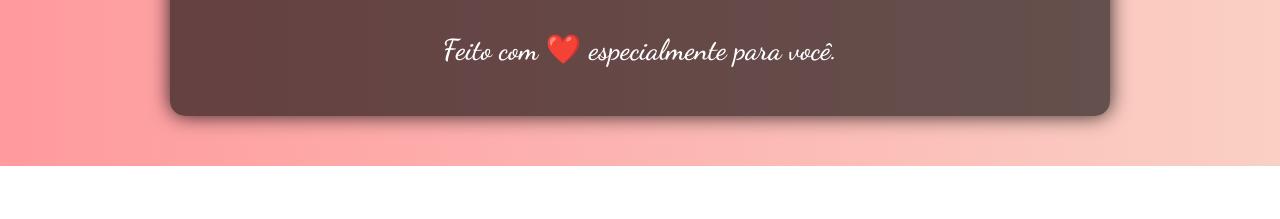
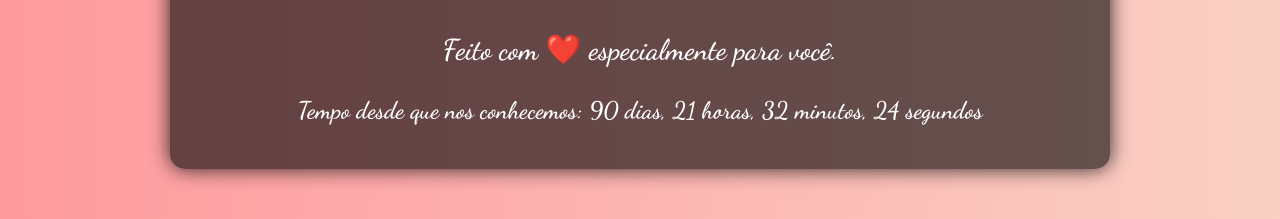
Before and after one commit to DekaiEgo/cazano, a plain HTML site: page index.html in a window 1280 px wide. Shown: the part 1717-1936 px from the top of the page. Before the commit the page ends 1883 px from the top, so only its background shows below. Drawn offline with Linux system fonts and the light colour scheme.

Commit message:
Update index.html

```diff
--- a/index.html
+++ b/index.html
@@ -3,7 +3,7 @@
 <head>
     <meta charset="UTF-8">
     <meta name="viewport" content="width=device-width, initial-scale=1.0">
-    <title>For My Love</title>
+    <title>Para Meu Amor</title>
     <style>
         @import url('https://fonts.googleapis.com/css2?family=Dancing+Script:wght@600&display=swap');
 
@@ -120,14 +120,6 @@
             transform: scale(1.1) rotate(15deg);
         }
 
-        .playlist iframe {
-    width: 100%;
-    height: auto;
-    max-width: 560px;
-    max-height: 315px;
-}
-
-
         /* Rodapé */
         .footer {
             margin-top: 50px;
@@ -168,11 +160,18 @@
             color: #ff69b4;
         }
 
+        .playlist iframe {
+            width: 100%;
+            height: auto;
+            max-width: 560px;
+            max-height: 315px;
+        }
+
     </style>
 </head>
 <body>
     <div class="container">
-        <h1>FELIZ 3 MÊZES AMOR</h1>
+        <h1>Feliz 3 Meses Amor</h1>
         <p>Você é a melhor coisa que já aconteceu na minha vida. Eu te amo mais do que palavras podem expressar!</p>
         <div class="heart">❤️</div>
         <button class="button" onclick="mostrarMensagem()">Clique Aqui</button>
@@ -208,6 +207,8 @@
         <div class="footer">
             <p>Feito com ❤️ especialmente para você.</p>
         </div>
+
+        <p id="contador" style="font-size: 1.5em; margin-top: 20px;"></p>
     </div>
 
     <script>
@@ -232,13 +233,30 @@
                 "Com você, o impossível se torna possível!",
                 "Cada segundo com você é um presente valioso!",
                 "Eu amo você"
-
             ];
             let randomMessage = novasMensagens[Math.floor(Math.random() * novasMensagens.length)];
             document.getElementById("mensagem1").innerHTML = `<strong>Mensagem 1:</strong> "${randomMessage}"`;
-            document.getElementById("mensagem2").innerHTML = `<strong>Mensagem 2:</strong> "${randomMessage}"`;
-            document.getElementById("mensagem3").innerHTML = `<strong>Mensagem 3:</strong> "${randomMessage}"`;
         }
+
+        // Função para calcular o tempo desde 06/12/2024
+        function contarTempo() {
+            const dataInicio = new Date('2024-12-06'); // Data em que conheceu a namorada
+            const agora = new Date(); // Data e hora atuais
+
+            const diff = agora - dataInicio; // Diferença em milissegundos
+
+            // Calcula os dias, horas, minutos e segundos
+            const dias = Math.floor(diff / (1000 * 60 * 60 * 24));
+            const horas = Math.floor((diff % (1000 * 60 * 60 * 24)) / (1000 * 60 * 60));
+            const minutos = Math.floor((diff % (1000 * 60 * 60)) / (1000 * 60));
+            const segundos = Math.floor((diff % (1000 * 60)) / 1000);
+
+            // Exibe o contador na página
+            document.getElementById("contador").innerHTML = `Tempo desde que nos conhecemos: ${dias} dias, ${horas} horas, ${minutos} minutos, ${segundos} segundos`;
+        }
+
+        // Atualiza o contador a cada segundo
+        setInterval(contarTempo, 1000);
     </script>
 </body>
 </html>
```
